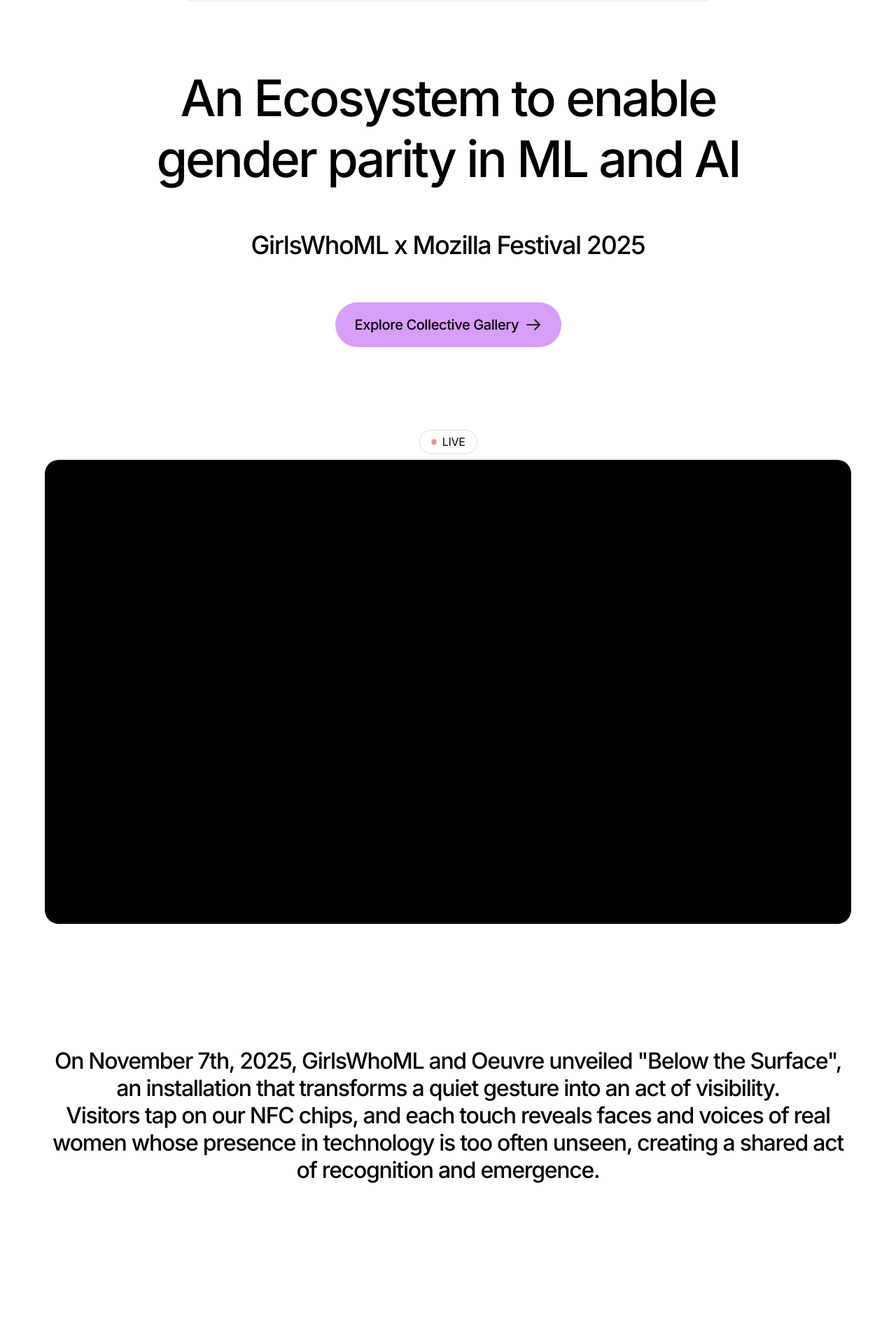
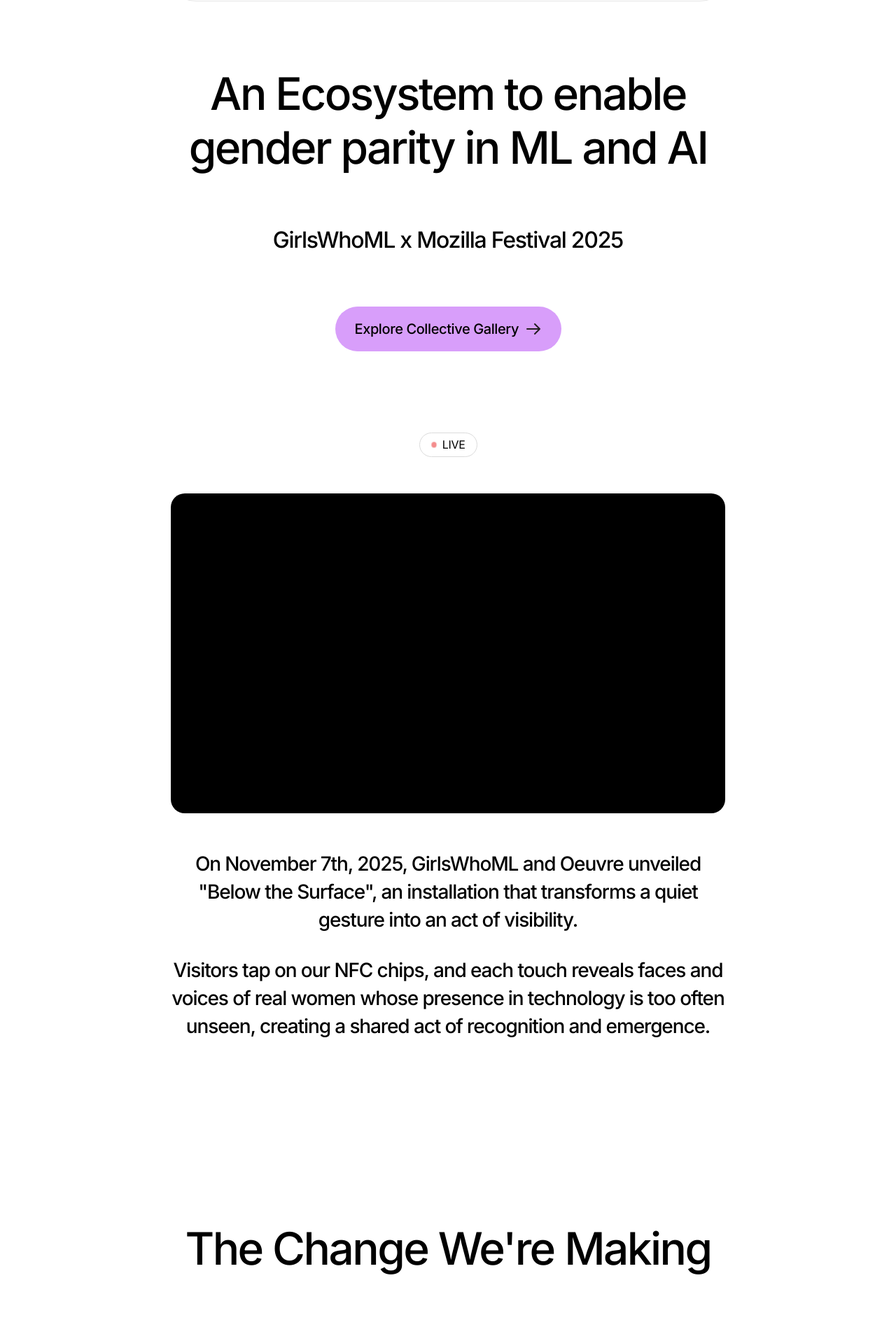
Before and after one commit to clencyc/GirlsWhoML, a Next.js app: page / in a window 1280 px wide. Shown: the part 124-2020 px from the top of the page at 70% size. Built offline with nearby package versions, Linux system fonts and the light colour scheme.

Commit message:
worked on Home css to be responsive

```diff
--- a/app/page.js
+++ b/app/page.js
@@ -84,32 +84,28 @@
 
 
 
-
 {/* topSection */}
 <section className="relative w-full max-w-[1440px] flex flex-col
 items-center top-[100px] pt-24 md:pt-32"  >
-
-
 
 {/* heroText */}
  <div ref={el => sectionRefs.current['hero'] = el} className={getSectionClass(
     'hero',
     'flex flex-col items-center gap-[52px] relative w-full max-w-[881px] mx-auto mt-[120px]'
-  )}
->
+  )}>
 
 {/* Heading */}
-  <div className="flex flex-col items-center gap-[40px] text-center w-full px-4 sm:px-0">
+  <div className="flex flex-col items-center gap-[40px] text-center w-[90%] px-4 sm:px-10">
   <h1
-    className="font-['Inter'] text-[72px] w-full sm:w-4/5 md:w-3/4 lg:w-[915px]
-      leading-[87px] tracking-[-0.04em] text-black"
-    style={{ fontWeight: 500 }}
+    className="font-['Inter'] text-[72px] w-full text-[clamp(3.2rem,5.5vw,4rem)] sm:w-4/5 md:w-3/4 lg:w-[915px]
+      leading-[87px] tracking-[-0.04em] text-black "
+    style={{ fontWeight: 500, lineHeight: 'clamp(4rem, 6vw, 5.4rem)' }}
   >
       An Ecosystem to enable gender parity in ML and AI
     </h1>
     <p
-      className="font-['Inter'] text-[36px] leading-[60px] tracking-[-0.04em] text-black mt-[10px] px-4 sm:px-0"
-      style={{ fontWeight: 450 }}
+      className="font-['Inter'] text-[36px] text-[clamp(1rem,5vw,2rem)] leading-[60px] tracking-[-0.04em] text-black mt-[10px] px-4 sm:px-0"
+      style={{ fontWeight: 450,  lineHeight: 'clamp(3rem, 7vw, 5.4rem)' }}
     >
       GirlsWhoML x Mozilla Festival 2025
     </p>
@@ -139,7 +135,8 @@
       height="24"
       viewBox="0 0 24 24"
       fill="none"
-      className="transition-all duration-700 ease-out group-hover:translate-x-1 text-[#231F20]"
+      className="transition-all duration-700 ease-out group-hover:translate-x-1
+      text-[#231F20]"
     >
       <path
         d="M3 12H21M21 12L14 5M21 12L14 19"
@@ -150,25 +147,17 @@
       />
     </svg>
   </a>
-</div>
 
 
-
-
-
-
-
-
-
-
-
-        {/* liveBadge */}
+{/* liveBadge - REVISED: Removed absolute positioning for flow-based layout and reduced top margin */}
   <div
   ref={el => (sectionRefs.current['live-badge'] = el)}
+  // Removed 'absolute' and 'top-[618px]', replaced with flow positioning
   className={getSectionClass(
     'live-badge',
-          "box-border flex flex-row justify-center  mt-[20px] items-center p-[8px_16px] gap-[8px] absolute w-[83px] h-[35px] left-[calc(50%-83px/2)] top-[618px] border border-[#DBDBDB] rounded-[100px]"
+    "box-border flex flex-row justify-center items-center p-[8px_16px] gap-[8px] w-[83px] h-[35px] left-[calc(50%-83px/2)] border border-[#DBDBDB] rounded-[100px]"
   )}
+  style={{ marginTop: '4rem' }} // 👈 adds ~32px space above
 >
   <style jsx>{`
     @keyframes smooth-blink {
@@ -187,19 +176,22 @@
   `}</style>
 
   <div className="w-[9px] h-[9px] bg-[#F06464] rounded-full animate-smooth-blink"></div>
-  <span className="w-[34px] h-[19px] font-['Inter'] text-[16px] leading-[19px] tracking-[-0.02em] text-[#000000] font-semibold"
-  >LIVE</span>
+  <span className="w-[34px] h-[19px] font-['Inter'] text-[16px] leading-[19px] tracking-[-0.02em] text-[#000000] font-semibold">
+    LIVE
+  </span>
 </div>
 
 
-        {/* Rectangle 24 */}
+
+  {/* rectangle */}
   <div
-          className="absolute w-[90%] lg:w-[1056px] aspect-[1056/608] bg-[#000000] rounded-[20px] transition-transform duration-100 ease-out left-1/2"
+    className="w-[90%] lg:w-[1056px] aspect-[1056/608] bg-[#000] rounded-[20px]"
     style={{
-            top: `${681 + scrollY * 0.05}px`,
-            transform: `translate(-50%, ${scrollY * -0.02}px)`,
+      transform: `translateY(${scrollY * -0.02}px)`,
     }}
   ></div>
+
+
 
 
         {/* description */}
@@ -207,27 +199,22 @@
           ref={el => sectionRefs.current['description'] = el}
           // REVISED: Removed absolute positioning (absolute, left-[...], top-[...]).
           // Used responsive max-width, horizontal centering (mx-auto), and large top margin (mt-[1000px]) to push it below the parallax area.
-          className="relative mt-[1000px] lg:mt-[1600px] w-full max-w-5xl mx-auto px-4 text-center text-[32px] leading-tight sm:leading-[39px] text-[#000000]"
+          className="relative lg:mt-[1600px] w-[90%] max-w-5xl leading-[40px] mx-auto px-4 text-center text-[28px] sm:leading-[39px] text-[#000000]"
           style={{fontFamily: 'var(--font-inter)', fontWeight: 500, letterSpacing: '-0.04em'}} // Corrected letter-spacing to match original style
         >
           {/* REVISED: Replaced fixed whitespace with a simple div for readability and flow. */}
-<div className="mx-auto space-y-8"> {/* Added space-y-8 here */}
-  <div> {/* Removed the mb-8 from this div */}
-    On November 7th, 2025, GirlsWhoML and Oeuvre unveiled "Below the Surface",
+          <div className="mx-auto" style={{ marginBottom: '2rem' }} >
+            <div className="mb-8">On November 7th, 2025, GirlsWhoML and Oeuvre unveiled "Below the Surface",
+            an installation that transforms a quiet gesture into an act of visibility.</div>
           </div>
-  <div>
-    an installation that transforms a quiet gesture into an act of visibility.
+
+          <div className="mx-auto">
+            <div>Visitors tap on our NFC chips, and each touch reveals faces and voices of real
+            women whose presence in technology is too often unseen, creating a shared act
+            of recognition and emergence.</div>
           </div>
         </div>
 
-          {/* Empty div for spacing, replaced '&nbsp;' */}
-          <div className="h-8"></div>
-
-          <div className="mx-auto">
-            <div>Visitors tap on our NFC chips, and each touch reveals faces and voices of real</div>
-            <div>women whose presence in technology is too often unseen, creating a shared act</div>
-            <div>of recognition and emergence.</div>
-          </div>
 </div>
 </section>
 
@@ -243,19 +230,15 @@
 
 
 
-
-
-
-
-
-
       {/* secondSection */}
-      <section className="absolute w-[1441px] h-[3642px] left-[calc(50%-1441px/2+0.5px)] top-[1925px]">
-        <h2 className="absolute w-[915px] h-[87px] left-[calc(50%-915px/2+1px)] top-[179px] font-['Inter'] text-[72px] leading-[87px] text-center tracking-[-0.04em] text-[#000000]" style={{fontWeight: 500}}>
+      <section className="relative w-full max-w-[1440px] flex flex-col items-center top-[360px] pt-24 md:pt-32"  >
+      <div className="flex flex-col gap-[40px] w-[90%] px-4 sm:px-10">
+      <h2
+        className="font-['Inter'] text-[72px] text-center w-full text-[clamp(3.2rem,5.5vw,4rem)] sm:w-4/5 md:w-3/4 lg:w-[915px]
+          leading-[87px] tracking-[-0.04em] text-black "
+        style={{ fontWeight: 500, lineHeight: 'clamp(4rem, 6vw, 5.4rem)' }}      >
           The Change We're Making
         </h2>
-
-
 
         {/* change1 */}
         <div
@@ -469,7 +452,18 @@
 
           </div>
         </div>
+</div>
 </section>
+
+
+
+
+
+
+
+
+</div>
+
 
       {/* thirdSection */}
       <section className="absolute w-[1441px] h-[985px] left-[calc(50%-1441px/2+0.5px)] top-[5567px]">
@@ -498,7 +492,7 @@
           </div>
         </div>
       </section>
-</div>
+
 
       {/* forthSection */}
       <section
```
Also changed, not shown: package.json (+17 -2 lines), 1 other file (tests, documents, lock files or other folders). Lines whose indentation alone changed are shown as unchanged.
